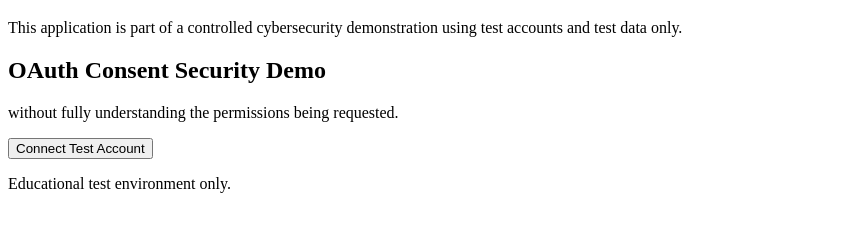
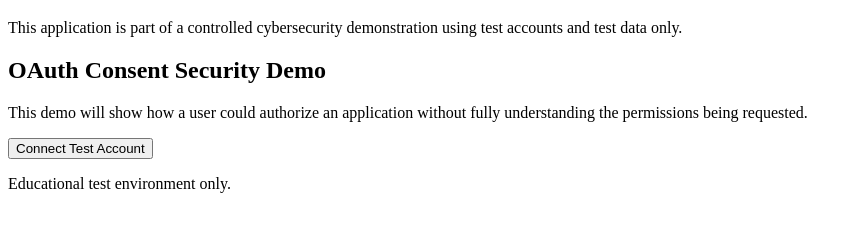
Before and after one commit to AntonioWright123/oauth2-security-project, a plain HTML site: page clients/security-demo-client/index.html in a window 1280 px wide. Shown: the part 61-292 px from the top of the page, without its empty margins (0-862 px from the left). Drawn offline with Linux system fonts and the light colour scheme.

Commit message:
Update security demo description

```diff
--- a/clients/security-demo-client/index.html
+++ b/clients/security-demo-client/index.html
@@ -17,6 +17,7 @@
   <h2>OAuth Consent Security Demo</h2>
 
   <p>
+    This demo will show how a user could authorize an application
     without fully understanding the permissions being requested.
   </p>
 
```
